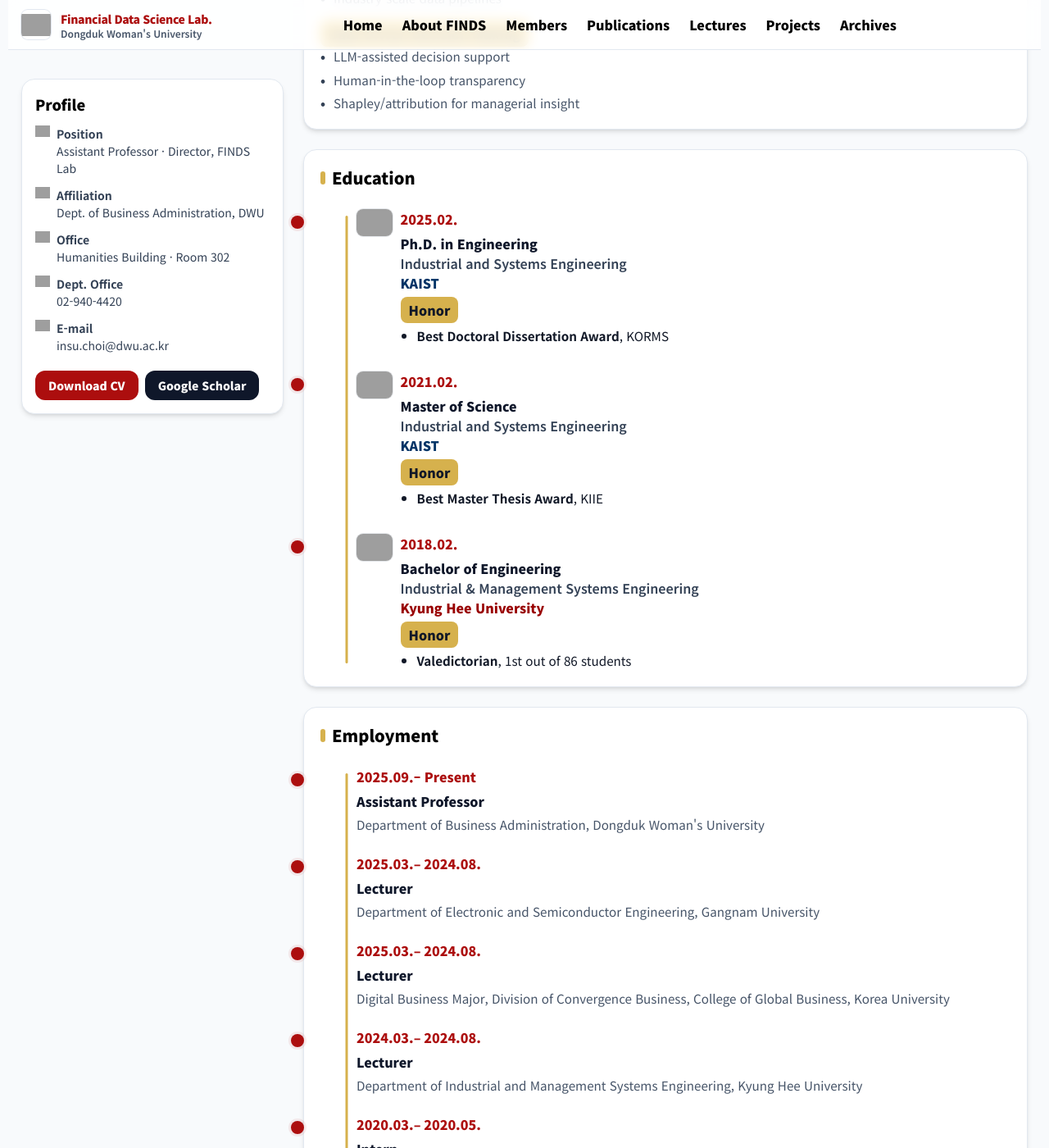
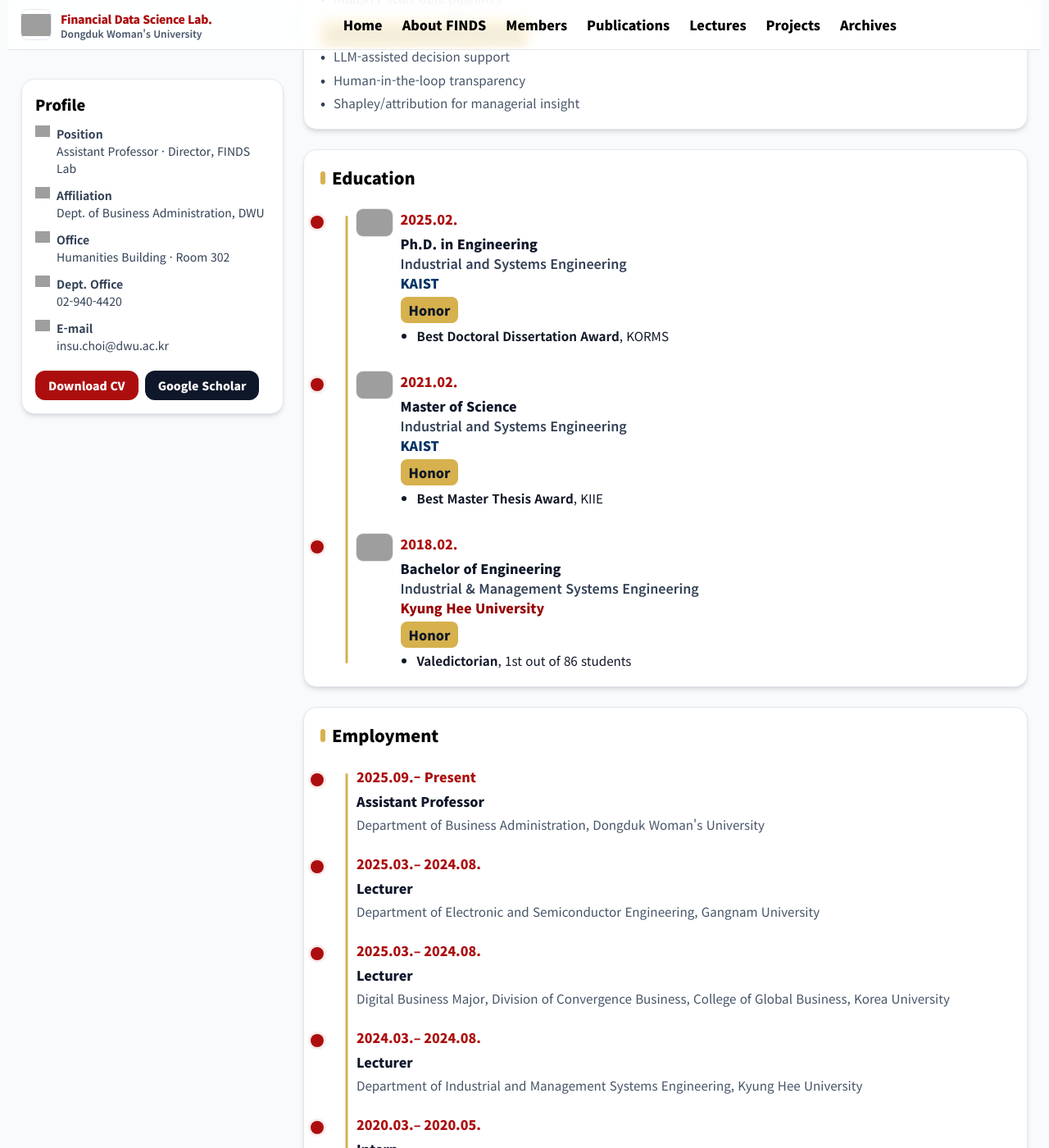
Before and after one commit to FinDS-Lab/site, a Jekyll site: the page built from members-director.html, in a window 1280 px wide and 1400 px high, scrolled down 2602 px. Shown: the whole window at 82% size. Built offline with Jekyll 4.4.1, drawn with Linux system fonts in a browser that asks for light colours; nearby versions of some CDN libraries; grey boxes are pictures that could not be loaded.

Commit message:
Update members-director.html

```diff
--- a/members-director.html
+++ b/members-director.html
@@ -92,7 +92,7 @@ permalink: /members-director.html
     --gold:#d6b14d;
     --year-size:16px;      /* 날짜 폰트 & bullet 지름 (약 +2pt) */
     --axis-x:2rem;         /* 골드 라인(center) x 위치 */
-    --dot-offset:-6.5rem;    /* bullet center = axis + offset (음수면 축보다 왼쪽) */
+    --dot-offset:-5rem;    /* bullet center = axis + offset (음수면 축보다 왼쪽) */
   }
 
   /* 타임라인: bullet은 왼쪽, 황금색 선은 그보다 오른쪽(뒤) — 겹치도록 */
```
